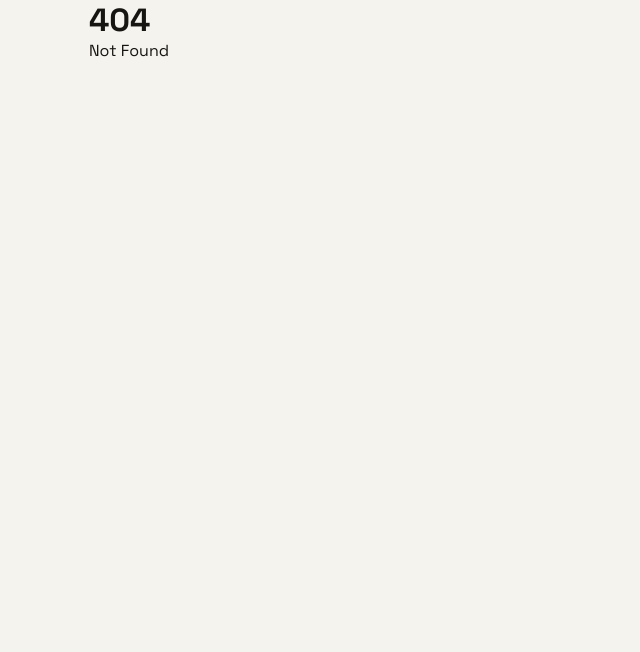
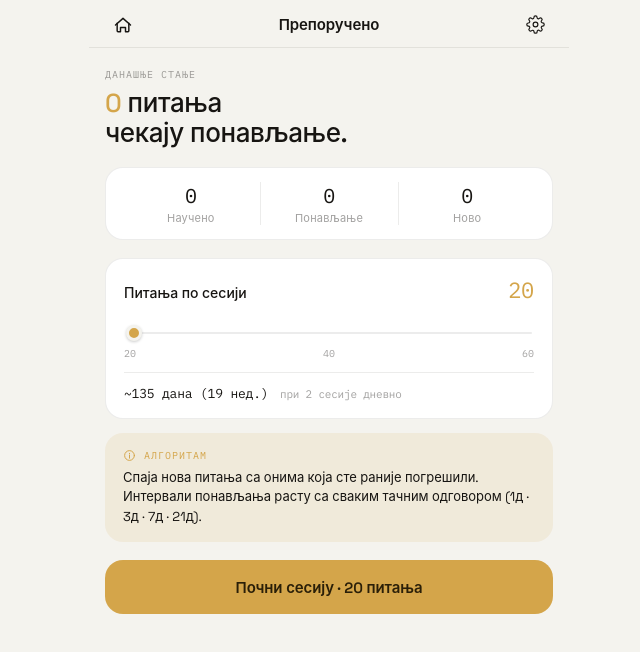
Before and after one commit to andrewozh/teorija-srb, a SvelteKit app in the folder app/: page /learn in a window 1280 px wide. Before the commit this address had no page. Shown: the top 652 px of the page, without its empty margins (311-951 px from the left). Built offline with nearby package versions, Linux system fonts and the light colour scheme; no server answers.

Commit message:
assistant learn page

```diff
--- a/app/src/lib/store.ts
+++ b/app/src/lib/store.ts
@@ -15,7 +15,8 @@ function defaultState(): AppState {
 			fontSize: 'medium',
 			lang: 'sr',
 			accent: 'gold',
-			category: 'B'
+			category: 'B',
+			learnCount: 20
 		}
 	};
 }
--- a/app/src/lib/types.ts
+++ b/app/src/lib/types.ts
@@ -71,6 +71,7 @@ export interface Settings {
 	lang: Lang;
 	accent: Accent;
 	category: Category;
+	learnCount: number;
 }
 
 export interface AppState {
--- /dev/null
+++ b/app/src/routes/learn/+page.svelte
@@ -0,0 +1,218 @@
+<script lang="ts">
+	import { base } from '$app/paths';
+	import { goto } from '$app/navigation';
+	import { onMount } from 'svelte';
+	import { loadQuestions, getActiveQuestions } from '$lib/data.js';
+	import {
+		getSettings,
+		updateSettings,
+		subscribe,
+		getQuestionProgress,
+		getMistakeQuestionKeys
+	} from '$lib/store.js';
+	import { t } from '$lib/i18n.js';
+	import type { Lang, QuestionsData } from '$lib/types.js';
+	import Header from '$lib/components/Header.svelte';
+	import Icon from '$lib/components/Icon.svelte';
+
+	let lang = $state<Lang>(getSettings().lang);
+	let count = $state(getSettings().learnCount || 20);
+	let learned = $state(0);
+	let review = $state(0);
+	let newCount = $state(0);
+	let totalActive = $state(0);
+
+	onMount(async () => {
+		const data = await loadQuestions();
+		const active = getActiveQuestions(data);
+		totalActive = active.length;
+
+		// Count stats
+		let l = 0, r = 0, n = 0;
+		for (const q of active) {
+			const prog = getQuestionProgress(q.section, q.id);
+			if (prog && prog.correct > 0 && prog.correct >= prog.wrong + 2) {
+				l++;
+			} else if (prog && prog.wrong > 0) {
+				r++;
+			} else {
+				n++;
+			}
+		}
+		learned = l;
+		review = r;
+		newCount = n;
+
+		const unsub = subscribe(() => {
+			lang = getSettings().lang;
+		});
+		return unsub;
+	});
+
+	function startSession() {
+		// TODO: implement SRS question selection + launch carousel
+		goto(`${base}/practice`);
+	}
+</script>
+
+<div class="page">
+	<Header
+		title={lang === 'sr' ? 'Препоручено' : 'Рекомендовано'}
+		home
+		onback={() => goto(`${base}/`)}
+		onsettings={() => goto(`${base}/settings`)}
+	/>
+	<div class="scroll-area">
+		<div class="label">{lang === 'sr' ? 'данашње стање' : 'текущее состояние'}</div>
+		<div class="title">
+			<span class="accent">{review}</span> {lang === 'sr' ? 'питања' : 'вопросов'}<br/>
+			{lang === 'sr' ? 'чекају понављање.' : 'ждут повторения.'}
+		</div>
+
+		<!-- Stat strip -->
+		<div class="stat-strip">
+			{#each [
+				{ v: learned, l: lang === 'sr' ? 'Научено' : 'Изучено' },
+				{ v: review, l: lang === 'sr' ? 'Понављање' : 'Повторение' },
+				{ v: newCount, l: lang === 'sr' ? 'Ново' : 'Новые' },
+			] as stat, i}
+				{#if i > 0}<div class="stat-divider"></div>{/if}
+				<div class="stat-item">
+					<div class="stat-value">{stat.v}</div>
+					<div class="stat-label">{stat.l}</div>
+				</div>
+			{/each}
+		</div>
+
+		<!-- Question count stepper -->
+		<div class="stepper-card">
+			<div class="stepper-header">
+				<div class="stepper-title">{lang === 'sr' ? 'Питања по сесији' : 'Вопросов за сессию'}</div>
+				<div class="stepper-value">{count}</div>
+			</div>
+			<div class="slider-wrap">
+				<input
+					type="range"
+					min="20" max="60" step="10"
+					bind:value={count}
+					oninput={() => updateSettings({ learnCount: count })}
+					class="slider"
+				/>
+			</div>
+			<div class="slider-labels">
+				<span>20</span><span>40</span><span>60</span>
+			</div>
+			<div class="estimate">
+				~{Math.round(2700 / count)} {lang === 'sr' ? 'дана' : 'дней'}
+				({Math.round(2700 / count / 7)} {lang === 'sr' ? 'нед.' : 'нед.'})
+				<span class="estimate-hint">{lang === 'sr' ? 'при 2 сесије дневно' : 'при 2 сессиях в день'}</span>
+			</div>
+		</div>
+
+		<!-- Algorithm explanation -->
+		<div class="algo-card">
+			<div class="algo-header">
+				<Icon name="info" size={13} color="var(--accent)" stroke={1.8} />
+				{lang === 'sr' ? 'АЛГОРИТАМ' : 'АЛГОРИТМ'}
+			</div>
+			<div class="algo-text">
+				{lang === 'sr'
+					? 'Спаја нова питања са онима која сте раније погрешили. Интервали понављања расту са сваким тачним одговором (1д · 3д · 7д · 21д).'
+					: 'Объединяет новые вопросы с теми, на которые вы ранее ответили неправильно. Интервалы повторения растут с каждым правильным ответом (1д · 3д · 7д · 21д).'}
+			</div>
+		</div>
+
+		<button class="start-btn" onclick={startSession}>
+			{lang === 'sr' ? 'Почни сесију' : 'Начать сессию'} · {count} {lang === 'sr' ? 'питања' : 'вопросов'}
+		</button>
+	</div>
+</div>
+
+<style>
+	.page { height: 100%; display: flex; flex-direction: column; }
+	.scroll-area { flex: 1; overflow: auto; padding: 20px 16px 24px; }
+
+	.label {
+		font-family: var(--font-mono); font-size: 10px; color: var(--ink3);
+		letter-spacing: 1px; text-transform: uppercase; margin-bottom: 8px;
+	}
+	.title {
+		font-size: 26px; font-weight: 500; letter-spacing: -0.4px;
+		margin-bottom: 18px; line-height: 1.15;
+	}
+	.accent { color: var(--accent); }
+
+	/* Stat strip */
+	.stat-strip {
+		background: var(--surface); border-radius: 18px;
+		padding: 14px 16px; margin-bottom: 18px;
+		display: flex; border: 0.5px solid var(--hairline);
+	}
+	.stat-divider { width: 0.5px; background: var(--hairline); }
+	.stat-item { flex: 1; text-align: center; padding: 0 4px; }
+	.stat-value {
+		font-family: var(--font-mono); font-size: 20px;
+		color: var(--ink); letter-spacing: -0.3px;
+	}
+	.stat-label { font-size: 11px; color: var(--ink3); margin-top: 2px; letter-spacing: 0.2px; }
+
+	/* Stepper */
+	.stepper-card {
+		background: var(--surface); border-radius: 18px;
+		padding: 16px 18px; border: 0.5px solid var(--hairline);
+		margin-bottom: 14px;
+	}
+	.stepper-header {
+		display: flex; justify-content: space-between;
+		align-items: baseline; margin-bottom: 14px;
+	}
+	.stepper-title { font-size: 14px; font-weight: 500; }
+	.stepper-value {
+		font-family: var(--font-mono); font-size: 22px;
+		color: var(--accent); letter-spacing: -0.3px;
+	}
+	.slider-wrap { padding: 0 2px; }
+	.slider {
+		width: 100%; height: 2px; -webkit-appearance: none; appearance: none;
+		background: var(--neutral); border-radius: 2px; outline: none;
+	}
+	.slider::-webkit-slider-thumb {
+		-webkit-appearance: none; appearance: none;
+		width: 16px; height: 16px; border-radius: 8px;
+		background: var(--accent); border: 3px solid var(--bg);
+		box-shadow: 0 1px 3px rgba(0,0,0,0.2); cursor: pointer;
+	}
+	.slider-labels {
+		display: flex; justify-content: space-between; margin-top: 8px;
+		font-family: var(--font-mono); font-size: 10px; color: var(--ink3);
+	}
+	.estimate {
+		margin-top: 12px; padding-top: 12px;
+		border-top: 0.5px solid var(--hairline);
+		font-family: var(--font-mono); font-size: 13px;
+		color: var(--ink); letter-spacing: -0.2px;
+	}
+	.estimate-hint {
+		font-size: 11px; color: var(--ink3); margin-left: 4px;
+	}
+
+	/* Algorithm card */
+	.algo-card {
+		padding: 16px 18px; border-radius: 18px;
+		background: var(--accent-wash); margin-bottom: 18px;
+	}
+	.algo-header {
+		display: flex; align-items: center; gap: 8px; margin-bottom: 6px;
+		font-family: var(--font-mono); font-size: 10px; color: var(--accent);
+		letter-spacing: 1px; text-transform: uppercase;
+	}
+	.algo-text { font-size: 13px; color: var(--ink); line-height: 1.5; }
+
+	/* Start button */
+	.start-btn {
+		width: 100%; height: 54px; border-radius: 18px;
+		background: var(--accent); color: var(--accent-ink); border: none;
+		font-family: var(--font-ui); font-size: 15px; font-weight: 600;
+		letter-spacing: -0.1px; cursor: pointer;
+	}
+</style>
```
Also changed, not shown: app/src/routes/+page.svelte (+4 -4 lines).
